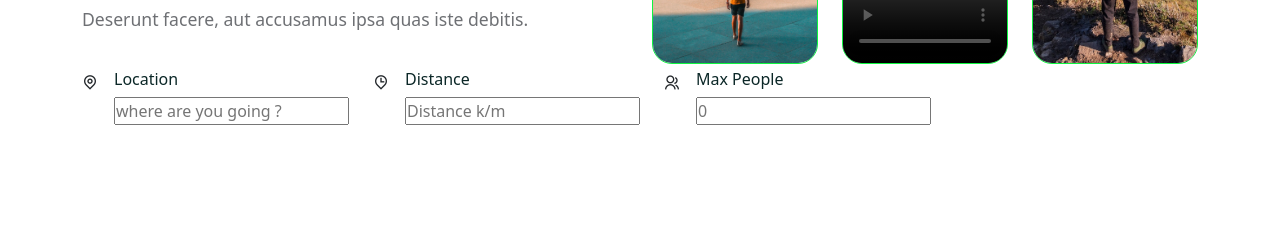
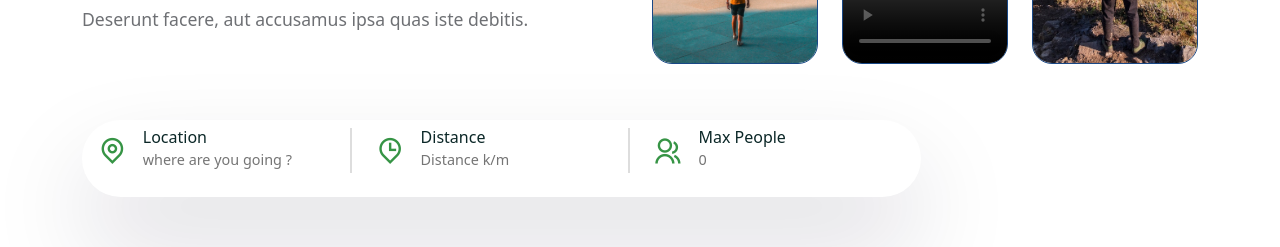
Before and after one commit to Sushantbz/TravelerSathi, a React (Create React App) app in the folder frontend/: page /home in a window 1280 px wide. Shown: the part 448-695 px from the top of the page. Built offline with nearby package versions, Linux system fonts and the light colour scheme; grey boxes are pictures that could not be loaded; a web font is replaced by a local one.

Commit message:
Change: Color code Add: Search bar with input design

```diff
--- a/frontend/src/App.css
+++ b/frontend/src/App.css
@@ -2,8 +2,8 @@
 @import url("https://fonts.googleapis.com/css2?family=Montserrat:wght@300;400;500;600;700&display=swap");
 
 :root {
-  --primary-color: #0fea1a;
-  --secondary-color: #0ef440;
+  --primary-color: #369445;
+  --secondary-color: #194886;
   --heading-color: #0b2727;
   --text-color: #6e7074;
   --font-name: "Montserrat", sans-serif;
--- a/frontend/src/shared/search-bar.css
+++ b/frontend/src/shared/search-bar.css
@@ -0,0 +1,35 @@
+
+
+.search__bar{
+    padding: 0.5rem 1rem;
+    border-radius: 50px;
+    box-shadow: rgba(17, 12, 46, 0.15) 0px 48px 100px 0px;
+    width: max-content;
+    margin-top: 50px;
+}
+
+.form__group span{
+    font-size: 1.8rem;
+    color: #369445;
+
+}
+
+.form__group input {
+    border: none;
+    font-size: .9rem;
+    color: var(--heading-color);
+    font-weight: 500;
+}
+
+.form__group input:focus{
+    outline: none;
+
+
+}
+.form__group h6{
+    margin-bottom: 0;
+}
+.form__group-fast{
+    border-right: 2px solid #ddd;
+
+}
```
